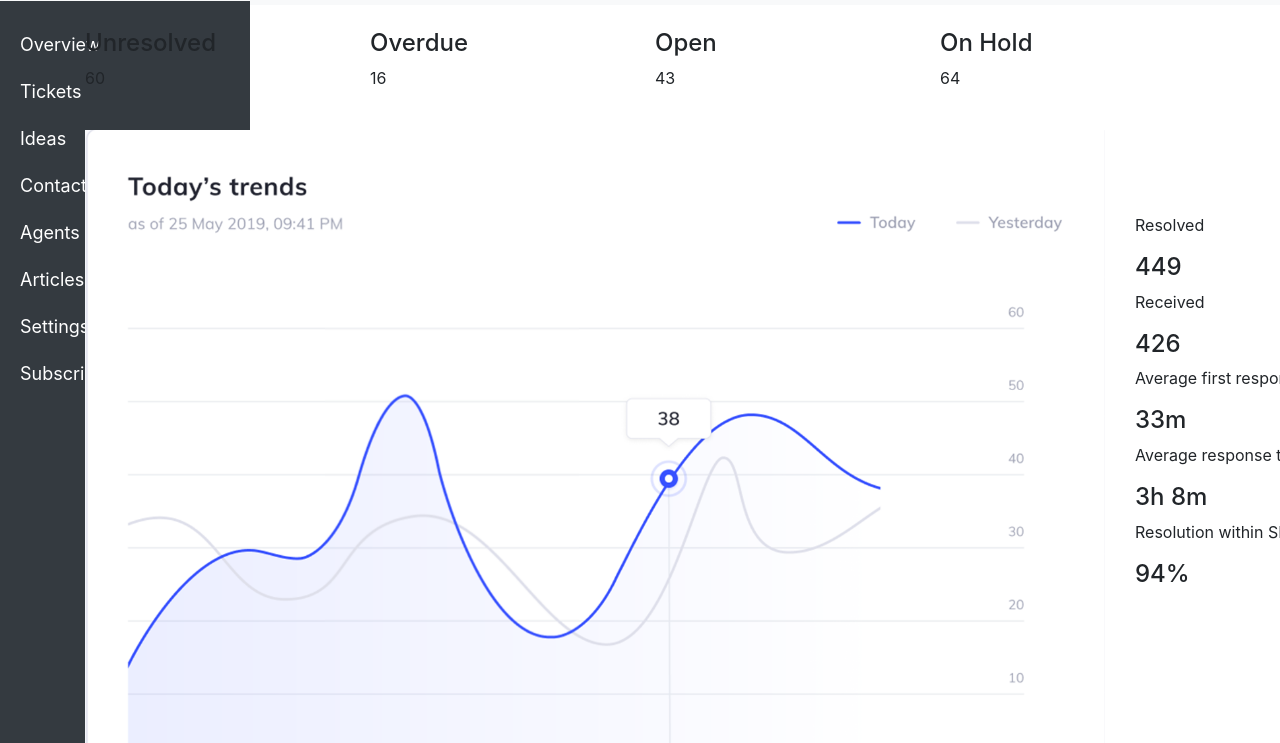
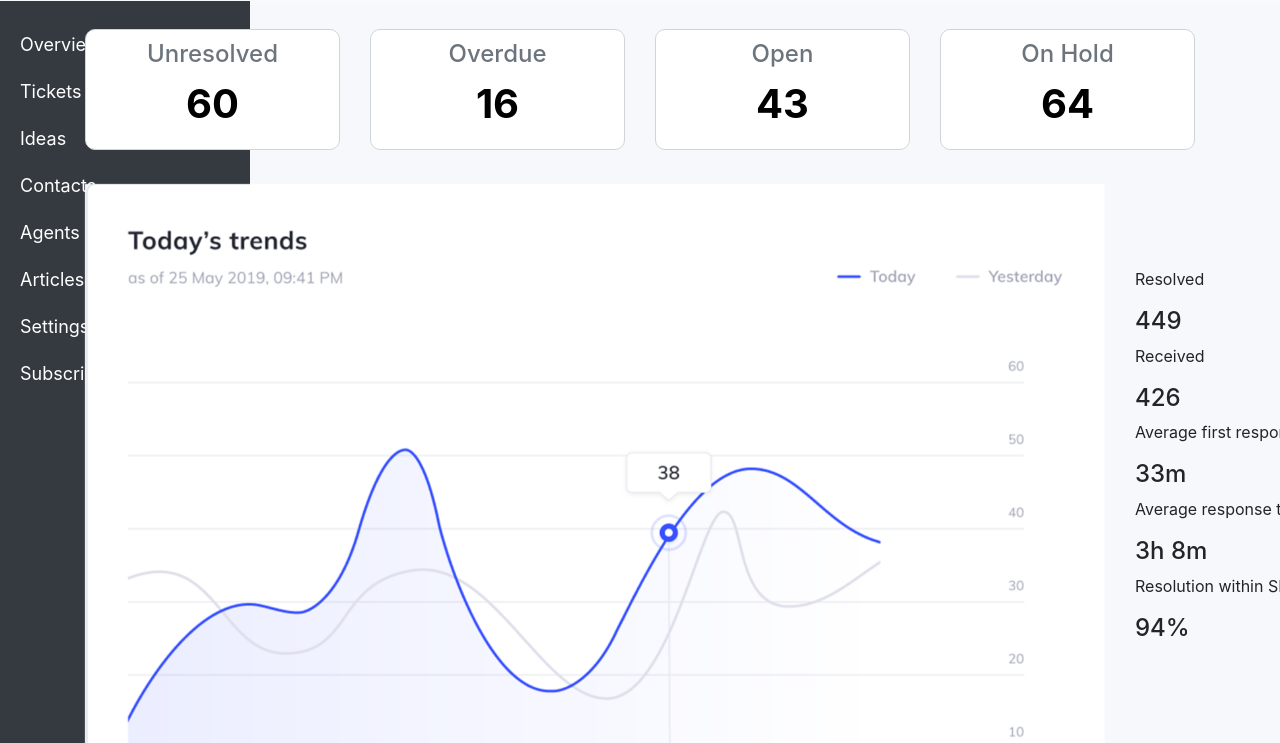
Before and after one commit to Ella73Ella/INM320SAA-Bootstrap, a website: page index.html in a window 1280 px wide. Shown: the part 57-800 px from the top of the page. Drawn offline with nearby package versions, Linux system fonts and the light colour scheme.

Commit message:
update top boxes

```diff
--- a/Public/style.css
+++ b/Public/style.css
@@ -1,3 +1,7 @@
+body {
+  background-color: #f7f8fc; /* Light gray background for the entire page */
+}
+
 /* Graph image */
 .col-md-9.move-right {
   margin-left: 1050px;
@@ -39,3 +43,32 @@
 .sidebar ul li a:hover {
   background-color: #495057;
 }
+
+/*box */
+.summary-box {
+  border: 1px solid #ced4da;
+  border-radius: 10px;
+  padding: 10px;
+  margin-bottom: 10px;
+  background-color: #fff; /* White background for the box */
+  text-align: center;
+}
+
+.summary-box h4 {
+  margin-bottom: 5px;
+  color: #6c757d; /* Gray color for the text */
+}
+
+.summary-box p {
+  margin: 0;
+  font-size: 18px;
+  color: #6c757d; /* Gray color for the text */
+}
+
+.summary-box .number {
+  font-size: 40px; /* Larger font size for the number */
+  font-weight: bold; /* Bold font for the number */
+  display: block; /* Ensures each number is on a separate line */
+  margin-bottom: 5px; /* Adds space between each number and the text */
+  color: #000; /* Black color for the number */
+}
--- a/index.html
+++ b/index.html
@@ -54,20 +54,28 @@
             <div class="row mb-4">
                 <!-- Summary Columns -->
                 <div class="col-md-3">
-                    <h4>Unresolved</h4>
-                    <p>60</p>
+                    <div class="summary-box">
+                        <h4>Unresolved</h4>
+                        <p><span class="number">60</span></p>
+                    </div>
                 </div>
                 <div class="col-md-3">
-                    <h4>Overdue</h4>
-                    <p>16</p>
+                    <div class="summary-box">
+                        <h4>Overdue</h4>
+                        <p><span class="number">16</span></p>
+                    </div>
                 </div>
                 <div class="col-md-3">
-                    <h4>Open</h4>
-                    <p>43</p>
+                    <div class="summary-box">
+                        <h4>Open</h4>
+                        <p><span class="number">43</span></p>
+                    </div>
                 </div>
                 <div class="col-md-3">
-                    <h4>On Hold</h4>
-                    <p>64</p>
+                    <div class="summary-box">
+                        <h4>On Hold</h4>
+                        <p><span class="number">64</span></p>
+                    </div>
                 </div>
             </div>
             <!-- Image and Content Row -->
```
